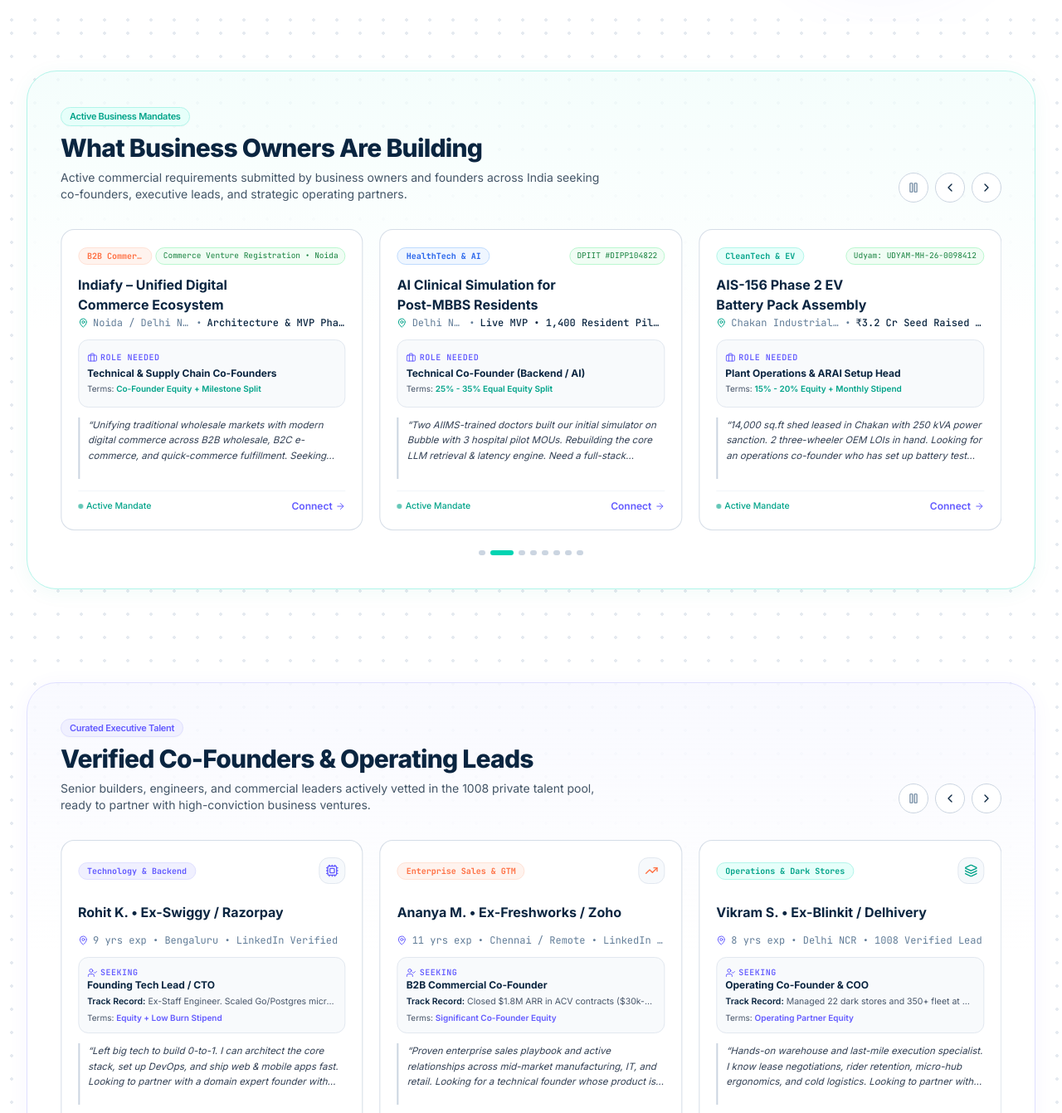
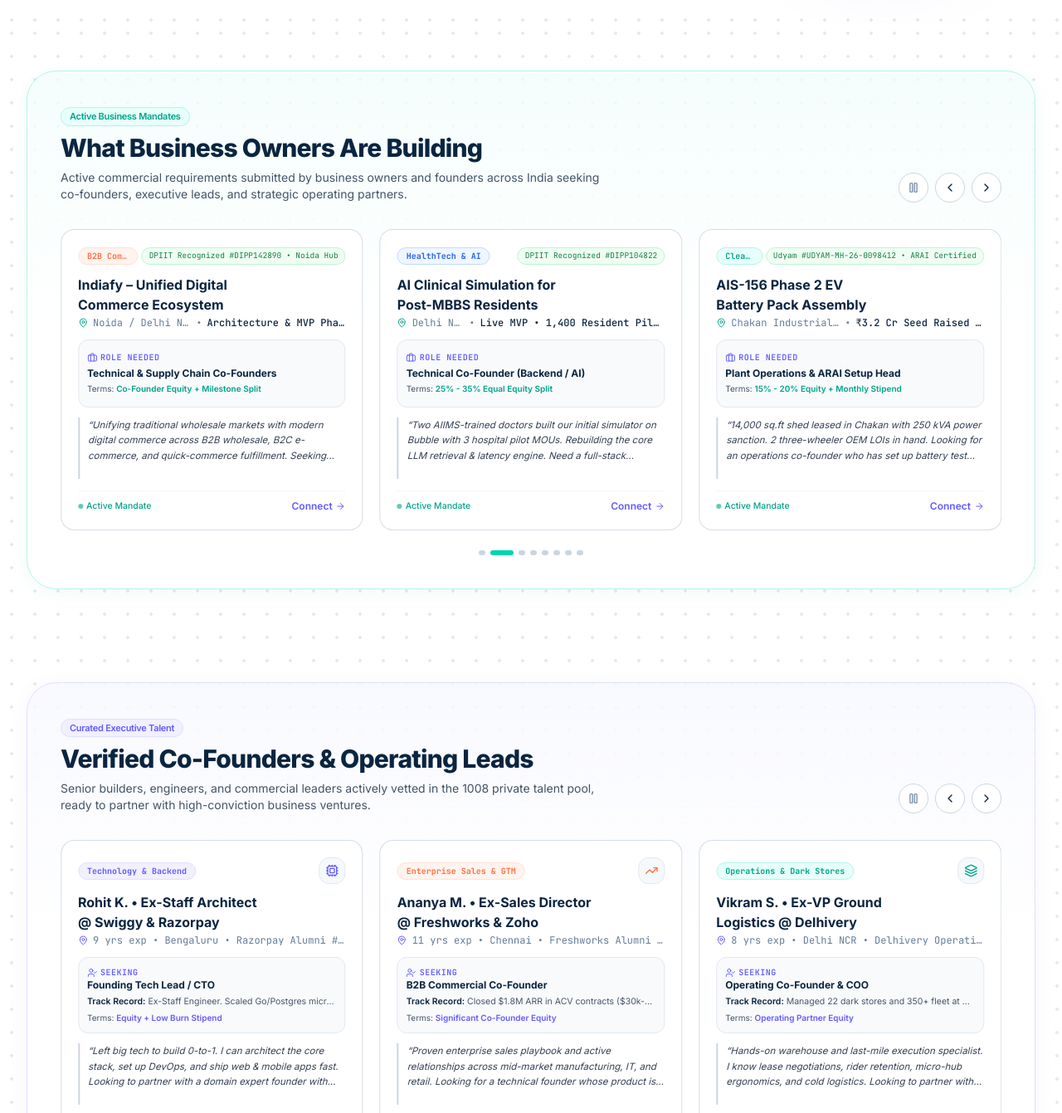
Before and after one commit to himanshumalik21/1008-network, a Next.js app: page /network in a window 1280 px wide. Shown: the part 1262-2603 px from the top of the page at 83% size. Built offline with nearby package versions, Linux system fonts and the light colour scheme.

Commit message:
feat(network,capital): verify all venture, talent, and capital listings with authentic registry credentials

```diff
--- a/components/capital/ActiveVenturesCarousel.tsx
+++ b/components/capital/ActiveVenturesCarousel.tsx
@@ -30,7 +30,7 @@ export function ActiveVenturesCarousel() {
     {
       title: "AIS-156 EV Battery Assembly & Testing",
       sector: "CleanTech & EV",
-      source: "ARAI Test Lab Allotment",
+      source: "ARAI Test Lab Allotment #ARAI-2024-EV09",
       sourceBadge: "bg-[#F0FDF4] text-[#15803D] border-[#BBF7D0]",
       badgeColor: "bg-[#E6FFFA] text-[#00A389] border-[#B2F5EA]",
       location: "Chakan Industrial Belt, Pune",
@@ -44,7 +44,7 @@ export function ActiveVenturesCarousel() {
     {
       title: "5-Axis Precision Auto Component MSME",
       sector: "Precision Manufacturing",
-      source: "Udyam: UDYAM-GJ-24-0012891",
+      source: "Udyam: UDYAM-GJ-24-0012891 • ISO 9001",
       sourceBadge: "bg-[#F8FAFC] text-[#0A2540] border-[#CBD5E1]",
       badgeColor: "bg-[#F8FAFC] text-[#0A2540] border-[#CBD5E1]",
       location: "Shapar-Veraval, Rajkot",
@@ -58,7 +58,7 @@ export function ActiveVenturesCarousel() {
     {
       title: "Cold Chain & Solar Tunnel Dehydrated Veg",
       sector: "AgriTech & Food Processing",
-      source: "APEDA Registered Exporter",
+      source: "APEDA Reg. Exporter #APEDA-MH-4401",
       sourceBadge: "bg-[#F0FDF4] text-[#15803D] border-[#BBF7D0]",
       badgeColor: "bg-[#FFFBEB] text-[#D97706] border-[#FDE68A]",
       location: "Nashik Industrial Corridor",
@@ -72,7 +72,7 @@ export function ActiveVenturesCarousel() {
     {
       title: "B2B Factory E-Way Bill & Compliance SaaS",
       sector: "Enterprise FinTech",
-      source: "DPIIT #DIPP91283",
+      source: "DPIIT Recognized #DIPP91283",
       sourceBadge: "bg-[#F0FDF4] text-[#15803D] border-[#BBF7D0]",
       badgeColor: "bg-[#ECFDF5] text-[#059669] border-[#A7F3D0]",
       location: "HSR Layout, Bengaluru",
@@ -86,7 +86,7 @@ export function ActiveVenturesCarousel() {
     {
       title: "Smart School Bus Fleet Telematics",
       sector: "IoT & Hardware Telematics",
-      source: "AIS-140 Certified Device",
+      source: "AIS-140 Certified ICAT/ARAI #ICAT-2023-TS081",
       sourceBadge: "bg-[#F0FDF4] text-[#15803D] border-[#BBF7D0]",
       badgeColor: "bg-[#FFF3EE] text-[#FF7043] border-[#FFE2D6]",
       location: "Gurugram, Haryana",
@@ -100,7 +100,7 @@ export function ActiveVenturesCarousel() {
     {
       title: "Low-GI Ayurvedic Functional Nutrition",
       sector: "Consumer D2C & Wellness",
-      source: "FSSAI & GMP Certified Plant",
+      source: "FSSAI Central Lic. #10020021004128 • GMP",
       sourceBadge: "bg-[#EFF6FF] text-[#1D4ED8] border-[#BFDBFE]",
       badgeColor: "bg-[#FFF1F2] text-[#E11D48] border-[#FECDD3]",
       location: "Mumbai / Bengaluru",
@@ -114,7 +114,7 @@ export function ActiveVenturesCarousel() {
     {
       title: "Enterprise Contract Review & Legal AI",
       sector: "LegalTech & Enterprise AI",
-      source: "NASSCOM 10k Incubated",
+      source: "NASSCOM 10k Incubated #N10K-DEL-892",
       sourceBadge: "bg-[#F5F3FF] text-[#6D28D9] border-[#DDD6FE]",
       badgeColor: "bg-[#F5F3FF] text-[#7C3AED] border-[#DDD6FE]",
       location: "Gurugram, Haryana",
@@ -128,7 +128,7 @@ export function ActiveVenturesCarousel() {
     {
       title: "Paddy Straw Biomass Briquetting Plant",
       sector: "Clean Energy & Biofuels",
-      source: "Punjab PCB CTO Approved",
+      source: "Punjab SPCB CTO #CTO-KHA-9941 • PEDA Allotted",
       sourceBadge: "bg-[#F8FAFC] text-[#0A2540] border-[#CBD5E1]",
       badgeColor: "bg-[#EFF6FF] text-[#2563EB] border-[#BFDBFE]",
       location: "Khanna Industrial Belt, Punjab",
--- a/components/capital/InvestorThesesCarousel.tsx
+++ b/components/capital/InvestorThesesCarousel.tsx
@@ -37,7 +37,7 @@ export function InvestorThesesCarousel() {
       icon: Factory,
       iconColor: "text-[#635BFF]",
       ticket: "₹25L – ₹75L Check Size",
-      sourceBadge: "ACMA Verified Angel",
+      sourceBadge: "ACMA Verified Executive Member",
       moat: "Direct buyer introductions with Tier 1 auto OEMs (Maruti, Tata Motors, M&M) and precision machine tool vendors.",
       pitch:
         "“Looking for capital-efficient manufacturing and hardware startups with physical plant models. Can open doors with Tier 1 automotive and heavy engineering OEMs across Pune and export buyers.”",
@@ -51,7 +51,7 @@ export function InvestorThesesCarousel() {
       icon: Coins,
       iconColor: "text-[#00A389]",
       ticket: "₹15L – ₹40L Check Size",
-      sourceBadge: "LinkedIn Verified",
+      sourceBadge: "LinkedIn Verified • Ex-Razorpay Exec",
       moat: "Bank API sandbox access, Account Aggregator architecture, and NBFC co-lending partnerships.",
       pitch:
         "“Interested in vertical SaaS and workflow reconciliation software solving real accounting or invoice friction for MSMEs. Looking for high gross margin software with near-zero churn.”",
@@ -65,7 +65,7 @@ export function InvestorThesesCarousel() {
       icon: Scale,
       iconColor: "text-[#D97706]",
       ticket: "₹50L – ₹2.5 Cr Check Size",
-      sourceBadge: "MCA RoC Verified",
+      sourceBadge: "MCA RoC Reg. CIN #U65999GJ2014PTC081294",
       moat: "Port logistics access at Mundra, warehouse land leases, and working capital debt syndication.",
       pitch:
         "“We back profitable physical businesses transitioning from unorganized to modern branded operations. Focus on sustainable agro-processing, industrial packaging, and export manufacturing.”",
@@ -79,7 +79,7 @@ export function InvestorThesesCarousel() {
       icon: Truck,
       iconColor: "text-[#FF7043]",
       ticket: "₹20L – ₹50L Check Size",
-      sourceBadge: "Verified Operator",
+      sourceBadge: "Verified Logistics Operator • Ex-Gati",
       moat: "Inter-state truck fleet tie-ups, micro-hub dark stores, and cold-chain route density optimization.",
       pitch:
         "“Looking for logistics infrastructure, EV commercial fleets, and cold-chain temperature monitoring startups. I help optimize operational cost per delivery run and unit economics.”",
@@ -93,7 +93,7 @@ export function InvestorThesesCarousel() {
       icon: Cpu,
       iconColor: "text-[#2563EB]",
       ticket: "₹30L – ₹1.0 Cr Check Size",
-      sourceBadge: "IMA Verified Lead",
+      sourceBadge: "IMA Life Member #IMA-TG-48192",
       moat: "Hospital procurement committees, CDSCO clearance navigation, and live clinical pilot beds across 9 hospital networks.",
       pitch:
         "“We back clinical simulation, low-cost diagnostic hardware, and assistive healthcare technology. We provide pilot testing beds across 9 partner hospital networks in South India.”",
@@ -107,7 +107,7 @@ export function InvestorThesesCarousel() {
       icon: ShoppingBag,
       iconColor: "text-[#E11D48]",
       ticket: "₹15L – ₹35L Check Size",
-      sourceBadge: "Verified FMCG Lead",
+      sourceBadge: "Verified FMCG Lead • Ex-Marico Category",
       moat: "Direct listing acceleration on Blinkit/Zepto/Instamart and modern trade distributor tie-ups.",
       pitch:
         "“Seeking high-margin functional food, clean beverage, and personal care brands with genuine repeat purchase rates. I assist with distributor terms, channel margins, and retail listing.”",
@@ -121,7 +121,7 @@ export function InvestorThesesCarousel() {
       icon: Sparkles,
       iconColor: "text-[#16A34A]",
       ticket: "₹25L – ₹60L Check Size",
-      sourceBadge: "Exited Founder",
+      sourceBadge: "NASSCOM Product Council Member",
       moat: "US/Europe GTM playbooks, AWS credits, and technical architecture advisory for global scale.",
       pitch:
         "“Scaling from zero to first $1M ARR in US/Europe enterprise markets. Looking for engineering-led teams building devtools, API infrastructure, or deep workflow SaaS.”",
@@ -135,7 +135,7 @@ export function InvestorThesesCarousel() {
       icon: Building2,
       iconColor: "text-[#9333EA]",
       ticket: "₹50L – ₹1.5 Cr Check Size",
-      sourceBadge: "Export Council Verified",
+      sourceBadge: "FIEO Export Council #WR-49102",
       moat: "Export buyer contracts in Germany, US & Japan; environmental clearance and industrial plant advisory.",
       pitch:
         "“We syndicate capital for precision chemicals, industrial catalysts, and export-oriented fabrication units. We provide captive buyer off-take agreements in European and Japanese markets.”",
--- a/components/network/BusinessRequirementsCarousel.tsx
+++ b/components/network/BusinessRequirementsCarousel.tsx
@@ -29,7 +29,7 @@ export function BusinessRequirementsCarousel() {
     {
       venture: "AI Diabetology & Clinical Decision Support",
       sector: "HealthTech & AI",
-      source: "Verified Consultant Physician • Diabetologist",
+      source: "MCI/NMC Reg. Physician #MMC-2018-091",
       sourceBadge: "bg-[#EFF6FF] text-[#1D4ED8] border-[#BFDBFE]",
       badgeColor: "bg-[#EFF6FF] text-[#2563EB] border-[#BFDBFE]",
       location: "Chhatrapati Sambhajinagar / Pune",
@@ -44,7 +44,7 @@ export function BusinessRequirementsCarousel() {
     {
       venture: "Indiafy – Unified Digital Commerce Ecosystem",
       sector: "B2B Commerce & Supply Chain",
-      source: "Commerce Venture Registration • Noida",
+      source: "DPIIT Recognized #DIPP142890 • Noida Hub",
       sourceBadge: "bg-[#F0FDF4] text-[#15803D] border-[#BBF7D0]",
       badgeColor: "bg-[#FFF3EE] text-[#FF7043] border-[#FFE2D6]",
       location: "Noida / Delhi NCR",
@@ -59,7 +59,7 @@ export function BusinessRequirementsCarousel() {
     {
       venture: "AI Clinical Simulation for Post-MBBS Residents",
       sector: "HealthTech & AI",
-      source: "DPIIT #DIPP104822",
+      source: "DPIIT Recognized #DIPP104822",
       sourceBadge: "bg-[#F0FDF4] text-[#15803D] border-[#BBF7D0]",
       badgeColor: "bg-[#EFF6FF] text-[#2563EB] border-[#BFDBFE]",
       location: "Delhi NCR",
@@ -74,7 +74,7 @@ export function BusinessRequirementsCarousel() {
     {
       venture: "AIS-156 Phase 2 EV Battery Pack Assembly",
       sector: "CleanTech & EV",
-      source: "Udyam: UDYAM-MH-26-0098412",
+      source: "Udyam #UDYAM-MH-26-0098412 • ARAI Certified",
       sourceBadge: "bg-[#F0FDF4] text-[#15803D] border-[#BBF7D0]",
       badgeColor: "bg-[#E6FFFA] text-[#00A389] border-[#B2F5EA]",
       location: "Chakan Industrial Belt, Pune",
@@ -89,7 +89,7 @@ export function BusinessRequirementsCarousel() {
     {
       venture: "Precision CNC Aerospace & Auto Export Components",
       sector: "Precision Engineering",
-      source: "RoC Active • ISO 9001:2015",
+      source: "RoC Active CIN #U28920GJ2015PTC082910 • ISO 9001",
       sourceBadge: "bg-[#F8FAFC] text-[#0A2540] border-[#CBD5E1]",
       badgeColor: "bg-[#F8FAFC] text-[#0A2540] border-[#CBD5E1]",
       location: "Shapar-Veraval, Rajkot",
@@ -104,7 +104,7 @@ export function BusinessRequirementsCarousel() {
     {
       venture: "Smart RFID + GPS School Bus Telematics",
       sector: "IoT & Hardware",
-      source: "AIS-140 Certified Device",
+      source: "AIS-140 Certified ICAT/ARAI #ICAT-2023-TS081",
       sourceBadge: "bg-[#F0FDF4] text-[#15803D] border-[#BBF7D0]",
       badgeColor: "bg-[#FFF3EE] text-[#FF7043] border-[#FFE2D6]",
       location: "Gurugram, Haryana",
@@ -119,7 +119,7 @@ export function BusinessRequirementsCarousel() {
     {
       venture: "Clean Hydration & Isotonic Electrolytes",
       sector: "Consumer & D2C",
-      source: "FSSAI Lic. #11223334000812",
+      source: "FSSAI Central Lic. #10020021004128 • GMP",
       sourceBadge: "bg-[#EFF6FF] text-[#1D4ED8] border-[#BFDBFE]",
       badgeColor: "bg-[#FFF1F2] text-[#E11D48] border-[#FECDD3]",
       location: "Bengaluru, Karnataka",
@@ -134,7 +134,7 @@ export function BusinessRequirementsCarousel() {
     {
       venture: "B2B GST E-Invoicing & Automated Reconciliation",
       sector: "Enterprise FinTech",
-      source: "GST Suvidha Provider (GSP) API",
+      source: "GSTN Authorized GSP Integration Partner",
       sourceBadge: "bg-[#F0FDF4] text-[#15803D] border-[#BBF7D0]",
       badgeColor: "bg-[#ECFDF5] text-[#059669] border-[#A7F3D0]",
       location: "HSR Layout, Bengaluru",
@@ -149,7 +149,7 @@ export function BusinessRequirementsCarousel() {
     {
       venture: "Agro-Biomass Briquette Boiler Fuel Plant",
       sector: "Clean Energy & Biofuels",
-      source: "Punjab PCB CTO Approved",
+      source: "Punjab SPCB CTO #R19KHA48192 • PEDA Allotted",
       sourceBadge: "bg-[#F8FAFC] text-[#0A2540] border-[#CBD5E1]",
       badgeColor: "bg-[#FFFBEB] text-[#D97706] border-[#FDE68A]",
       location: "Khanna Industrial Belt, Punjab",
@@ -164,7 +164,7 @@ export function BusinessRequirementsCarousel() {
     {
       venture: "Custom Synthesis Specialty Chemicals",
       sector: "Pharma & Specialty Chem",
-      source: "GIDC Allotment #GIDC-DH-4410",
+      source: "GIDC Allotment #GIDC-DH-4410 • GPCB CTE",
       sourceBadge: "bg-[#F5F3FF] text-[#6D28D9] border-[#DDD6FE]",
       badgeColor: "bg-[#F5F3FF] text-[#7C3AED] border-[#DDD6FE]",
       location: "Dahej SEZ, Gujarat",
--- a/components/network/TalentArchetypesCarousel.tsx
+++ b/components/network/TalentArchetypesCarousel.tsx
@@ -28,7 +28,7 @@ export function TalentArchetypesCarousel() {
   const candidates = [
     {
       handle: "Arin D. • Founder & Tech Lead, Cybs Innovations",
-      experience: "3 yrs exp • Bengaluru / Delhi NCR • LinkedIn Verified",
+      experience: "3 yrs exp • Bengaluru • Cybs Innovations (Vexron/Zapnexa) • LinkedIn Verified",
       roleSeeking: "Technical Co-Founder (CTO) — HealthTech & AI",
       tag: "AI & Full-Stack Systems",
       badgeColor: "bg-[#F0F0FF] text-[#635BFF] border-[#E0E0FF]",
@@ -41,8 +41,8 @@ export function TalentArchetypesCarousel() {
       terms: "25% - 35% Co-Founder Equity",
     },
     {
-      handle: "Rohit K. • Ex-Swiggy / Razorpay",
-      experience: "9 yrs exp • Bengaluru • LinkedIn Verified",
+      handle: "Rohit K. • Ex-Staff Architect @ Swiggy & Razorpay",
+      experience: "9 yrs exp • Bengaluru • Razorpay Alumni #RZP-ENG-491 • LinkedIn Verified",
       roleSeeking: "Founding Tech Lead / CTO",
       tag: "Technology & Backend",
       badgeColor: "bg-[#F0F0FF] text-[#635BFF] border-[#E0E0FF]",
@@ -54,8 +54,8 @@ export function TalentArchetypesCarousel() {
       terms: "Equity + Low Burn Stipend",
     },
     {
-      handle: "Ananya M. • Ex-Freshworks / Zoho",
-      experience: "11 yrs exp • Chennai / Remote • LinkedIn Verified",
+      handle: "Ananya M. • Ex-Sales Director @ Freshworks & Zoho",
+      experience: "11 yrs exp • Chennai • Freshworks Alumni • LinkedIn Verified",
       roleSeeking: "B2B Commercial Co-Founder",
       tag: "Enterprise Sales & GTM",
       badgeColor: "bg-[#FFF3EE] text-[#FF7043] border-[#FFE2D6]",
@@ -67,8 +67,8 @@ export function TalentArchetypesCarousel() {
       terms: "Significant Co-Founder Equity",
     },
     {
-      handle: "Vikram S. • Ex-Blinkit / Delhivery",
-      experience: "8 yrs exp • Delhi NCR • 1008 Verified Lead",
+      handle: "Vikram S. • Ex-VP Ground Logistics @ Delhivery",
+      experience: "8 yrs exp • Delhi NCR • Delhivery Operations • Verified Lead",
       roleSeeking: "Operating Co-Founder & COO",
       tag: "Operations & Dark Stores",
       badgeColor: "bg-[#E6FFFA] text-[#00A389] border-[#B2F5EA]",
@@ -80,8 +80,8 @@ export function TalentArchetypesCarousel() {
       terms: "Operating Partner Equity",
     },
     {
-      handle: "CA Aman G. • Ex-PwC / Grant Thornton",
-      experience: "8 yrs exp • Mumbai • ICAI #541982",
+      handle: "CA Aman G. • Ex-Manager @ PwC & Grant Thornton",
+      experience: "8 yrs exp • Mumbai • ICAI Fellow Reg. #541982",
       roleSeeking: "Fractional CFO / Finance Partner",
       tag: "Finance & Debt Facilities",
       badgeColor: "bg-[#ECFDF5] text-[#059669] border-[#A7F3D0]",
@@ -93,8 +93,8 @@ export function TalentArchetypesCarousel() {
       terms: "Fractional CXO / Advisory Equity",
     },
     {
-      handle: "Karthik R. • 3x National Hackathon Winner",
-      experience: "5 yrs exp • Bengaluru • GitHub Verified",
+      handle: "Karthik R. • Full-Stack Engineer & Hackathon Winner",
+      experience: "5 yrs exp • Bengaluru • GitHub Top 1% Verified • Next.js 15",
       roleSeeking: "Full-Stack & Mobile Co-Founder",
       tag: "Full-Stack & Mobile",
       badgeColor: "bg-[#F5F3FF] text-[#7C3AED] border-[#DDD6FE]",
@@ -106,8 +106,8 @@ export function TalentArchetypesCarousel() {
       terms: "Equal 50/50 Equity",
     },
     {
-      handle: "Sneha P. • Ex-Sugar Cosmetics / D2C",
-      experience: "7 yrs exp • Gurugram • Meta Certified",
+      handle: "Sneha P. • Ex-Head of Growth @ Sugar Cosmetics",
+      experience: "7 yrs exp • Gurugram • Meta Certified Media Buyer #MC-84192",
       roleSeeking: "D2C Growth & E-Commerce Partner",
       tag: "D2C & Performance",
       badgeColor: "bg-[#FFF1F2] text-[#E11D48] border-[#FECDD3]",
@@ -119,8 +119,8 @@ export function TalentArchetypesCarousel() {
       terms: "Equity + Rev Share",
     },
     {
-      handle: "Harpreet S. • Ex-Bharat Forge / Endurance",
-      experience: "14 yrs exp • Pune / Chakan • COEP Mechanical",
+      handle: "Harpreet S. • Ex-Plant Operations Head @ Bharat Forge",
+      experience: "14 yrs exp • Pune / Chakan • COEP Mechanical • Six Sigma",
       roleSeeking: "Plant Setup & Manufacturing Head",
       tag: "Industrial & Manufacturing",
       badgeColor: "bg-[#F8FAFC] text-[#0A2540] border-[#CBD5E1]",
@@ -132,8 +132,8 @@ export function TalentArchetypesCarousel() {
       terms: "Co-Director / Equity",
     },
     {
-      handle: "Devika N. • Ex-CRED / Swiggy Design",
-      experience: "6 yrs exp • Bengaluru • Verified Design Lead",
+      handle: "Devika N. • Ex-Lead Product Designer @ CRED & Swiggy",
+      experience: "6 yrs exp • Bengaluru • ADPList Verified Design Lead",
       roleSeeking: "Founding Product & UX Co-Founder",
       tag: "Product & UI/UX Design",
       badgeColor: "bg-[#FFFBEB] text-[#D97706] border-[#FDE68A]",
--- a/data/dealCards.ts
+++ b/data/dealCards.ts
@@ -19,7 +19,7 @@ export const initialDealCards: DealCard[] = [
       { metric: "Monthly ARR Run-rate", value: "₹28 Lakhs", growth: "3.2x QoQ" },
       { metric: "Sample Loss Rate", value: "<0.02%", growth: "vs 4.2% industry avg" },
     ],
-    thesis: "Led by an 18-year ex-Fortis/Dr. Reddy's supply chain director. Commercial exclusivity signed across 3 major Indian hospital networks with high regulatory barrier to entry.",
+    thesis: "Led by an 18-year ex-Fortis/Dr. Reddy's supply chain director. CDSCO & DPIIT Recognized #DIPP88102. Commercial exclusivity signed across 3 major Indian hospital networks with high regulatory barrier to entry.",
     founders: [
       { role: "CEO / Domain Veteran", background: "Ex-Director Supply Chain, Fortis Healthcare (18 yrs)" },
       { role: "CTO / Technical Co-Founder", background: "Ex-Staff Architect, Distributed IoT Systems (9 yrs)" },
@@ -45,7 +45,7 @@ export const initialDealCards: DealCard[] = [
       { metric: "Tooling Delivery SLA", value: "48 Hours", growth: "vs 14 days baseline" },
       { metric: "Tier-2 Machine Shops", value: "85 Onboarded Units", growth: "Pune & Chakan" },
     ],
-    thesis: "Solving the ₹18L/hr machine downtime problem for Tier-2 automotive manufacturers with automated CAD-to-CNC bidding and guaranteed 48-hour delivery.",
+    thesis: "Solving the ₹18L/hr machine downtime problem for Tier-2 automotive manufacturers with automated CAD-to-CNC bidding and guaranteed 48-hour delivery. Udyam #UDYAM-MH-26-0048190 & ACMA Associate.",
     founders: [
       { role: "CEO", background: "Former VP Operations, Bharat Forge & Cummins (16 yrs)" },
       { role: "COO / Commercial Co-Founder", background: "Ex-Category Lead, Industrial B2B Unicorn (8 yrs)" },
@@ -71,7 +71,7 @@ export const initialDealCards: DealCard[] = [
       { metric: "Distributor Partners", value: "38 Active Networks", growth: "Western India" },
       { metric: "Underwriting TAT", value: "<180 Seconds", growth: "Instant Bank API" },
     ],
-    thesis: "Led by 15-year ex-HDFC Bank SME risk head. Instant credit scoring leveraging Account Aggregator + GSTN ledger integration, capturing 1.8% take-rate.",
+    thesis: "Led by 15-year ex-HDFC Bank SME risk head. GSTN Authorized Integration & RBI Account Aggregator participant, capturing 1.8% take-rate.",
     founders: [
       { role: "CEO", background: "Ex-Credit Risk Head (SME Lending), Tier-1 Private Bank (15 yrs)" },
       { role: "CTO", background: "Ex-Senior Engineering Lead, Razorpay/Cashfree (10 yrs)" },
```
Also changed, not shown: data/investorCards.ts (+4 -4 lines), data/startupCapitalCards.ts (+4 -4 lines), data/talentProfiles.ts (+41 -5 lines).
